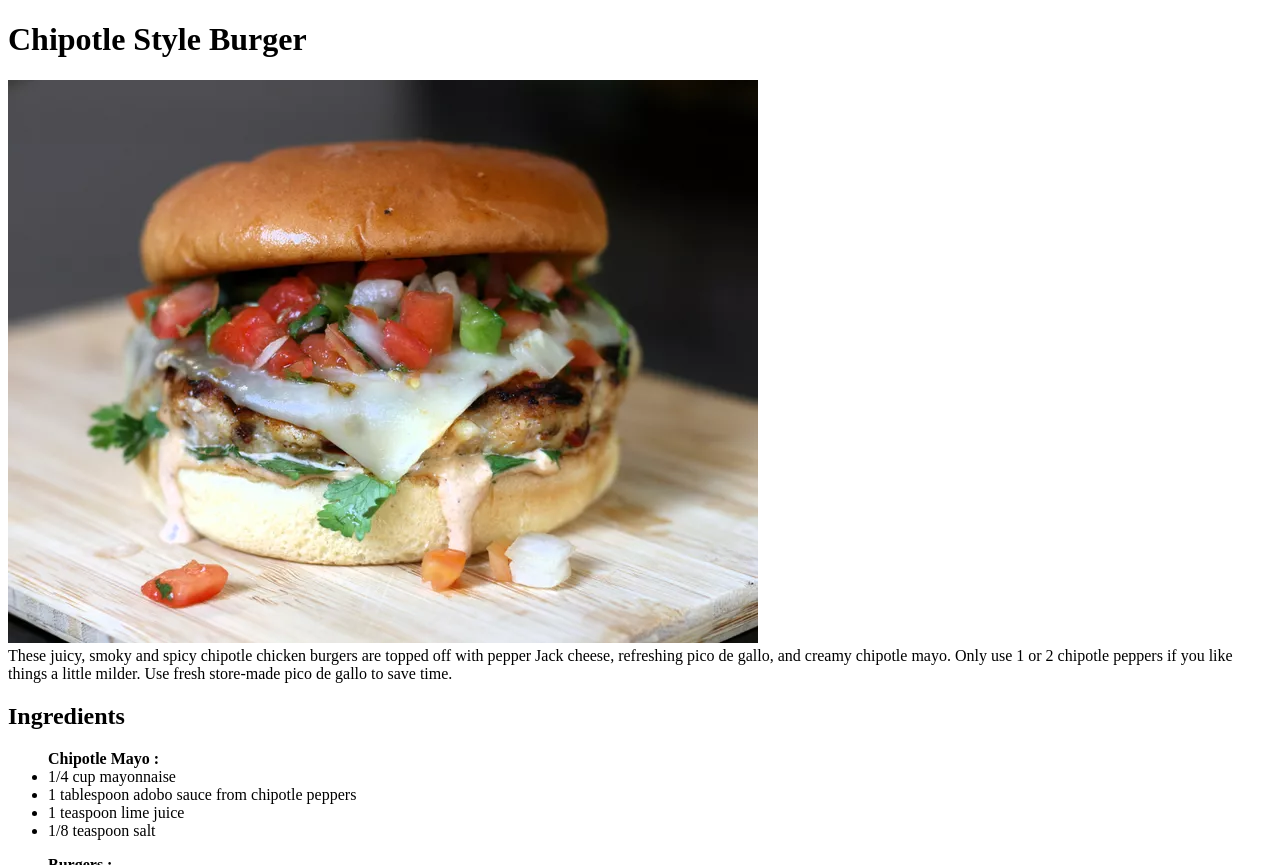
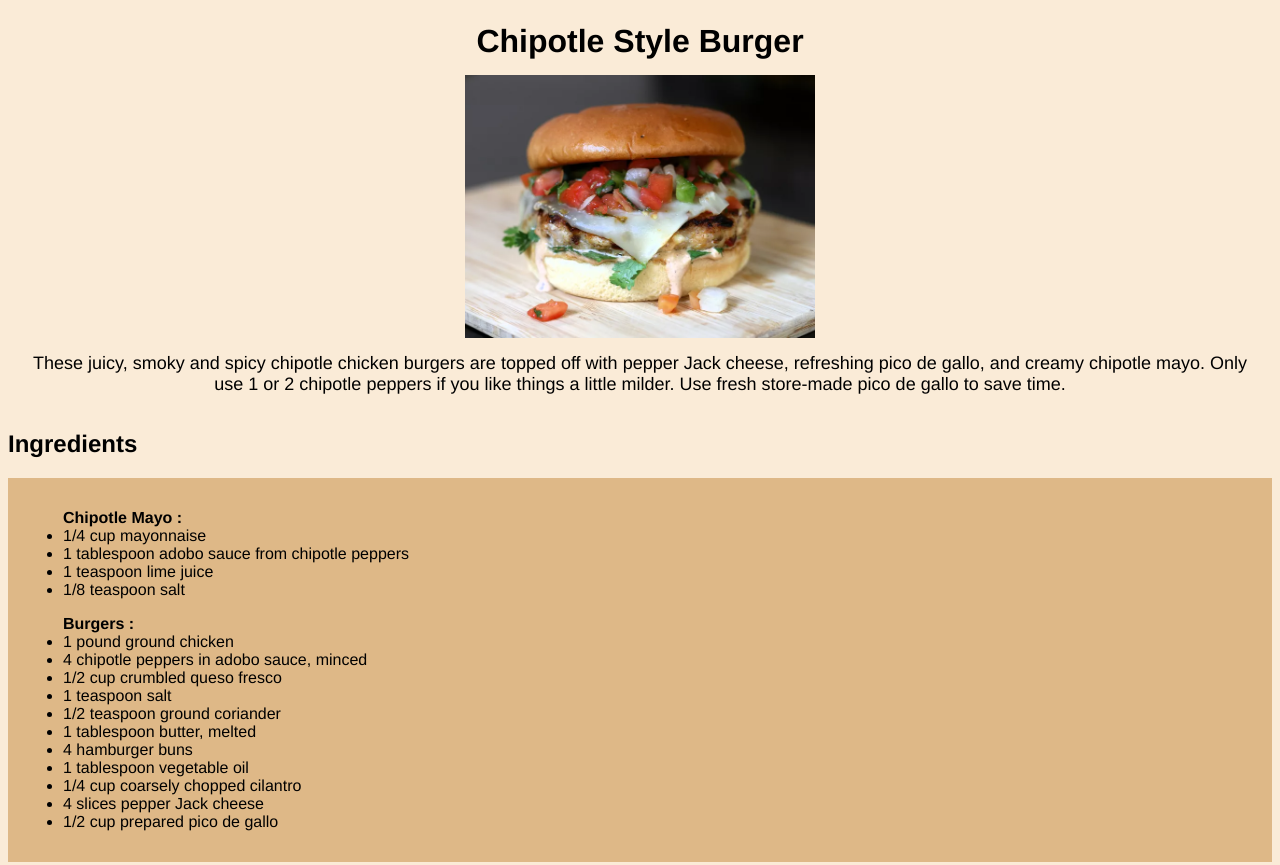
Before and after one commit to jethrorn99/odin-recipe, a plain HTML site: page recipes/burger.html in a window 1280 px wide. Shown: the top 865 px of the page. Drawn offline with Linux system fonts and the light colour scheme.

Commit message:
fixed CSS from src to href
added background colors, class names, and new fonts (helvetica)

```diff
--- a/recipes/burger.html
+++ b/recipes/burger.html
@@ -3,7 +3,8 @@
 
 <head>
     <meta charset="utf-8">
-    <link rel="stylesheet" src="styles.css">
+    <meta name="viewport" content="width=device-width, initial-scale=1">
+    <link rel="stylesheet" href="styles.css">
     <title>Chipotle Style Burger</title>
 </head>
 
@@ -11,11 +12,12 @@
     <H1><strong>Chipotle Style Burger</strong></H1>
     <img src="burger.webp" class="img-food">
 
-    <div class="box-tldr">
+    <div class="box">
         These juicy, smoky and spicy chipotle chicken burgers are topped off with pepper Jack cheese, refreshing pico de gallo, and creamy chipotle mayo. Only use 1 or 2 chipotle peppers if you like things a little milder. Use fresh store-made pico de gallo to save time.
     </div>
     <div class="ingredients">
         <h2><strong>Ingredients</strong></h2>
+        <div class="list">
             <ul>
                 <strong>Chipotle Mayo : </strong>
                 <li>1/4 cup mayonnaise</li>
@@ -26,6 +28,7 @@
 
                 <li>1/8 teaspoon salt</li>
             </ul>
+
             <ul>
                 <strong>Burgers : </strong>
                     <li>1 pound ground chicken</li>
@@ -51,10 +54,12 @@
                     <li>1/2 cup prepared pico de gallo</li>
             </ul>
         </div>
+    </div>
 
     <div class="directions">
         <h2><strong>Directions</strong></h2>
-        <ol>
+        <div class="list">
+        <ol >
             <li>Stir mayonnaise, 1 tablespoon adobo sauce, lime juice, and the 1/8 teaspoon salt together in a small bowl; set aside.
                 In a medium bowl, combine ground chicken, chipotle peppers, queso fresco, salt, and ground coriander.
                 Form into 4 patties and place on squares of parchment paper. Refrigerate for 10 minutes to help patties firm up.
@@ -82,6 +87,7 @@
             </li>
         </ol>
     </div>
+    </div>
 </body>
 
 </html>
--- a/recipes/styles.css
+++ b/recipes/styles.css
@@ -1,18 +1,37 @@
 .img-food{
     margin: 0px auto;
     display: block;
+    width: 350px;
+    height: auto;
     padding: 15px auto;
 }
-
+html{
+    background-color: antiquewhite;
+    font-family: Helvetica, Verdana, sans-serif;
+}
 h1{
+    padding: 15px;
     margin: 0px auto;
     display: block;
     padding: 15px auto;
+    text-align: center;
+    font-family: Helvetica, Verdana, sans-serif;
+    font-weight: bolder;
+}
+h2{
+
+}
+.box{
+    padding: 15px;
+    margin: 0px auto;
+    display: block;
+    text-align: center;
+    padding: 15px auto;
+    font-family: Helvetica, Verdana, sans-serif;
+    font-size: 18px;
 }
 
-.box-tldr{
-    margin: 0px auto;
-    display: block;
-    padding: 15px auto;
-    background-color: rgba(247, 215, 125, 0.33)
+.list{
+    background-color:burlywood;
+    padding:15px;
 }
```
Lines whose indentation alone changed are shown as unchanged.
